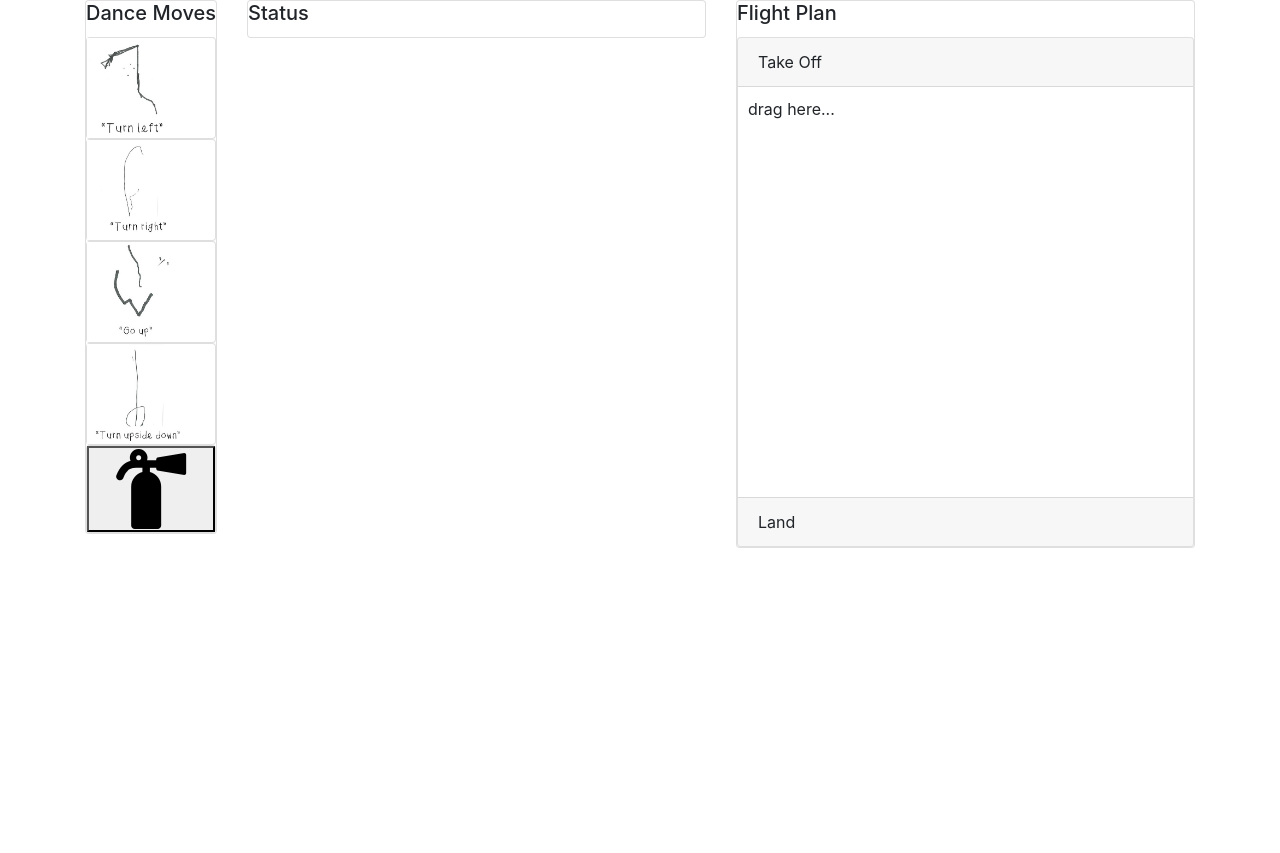
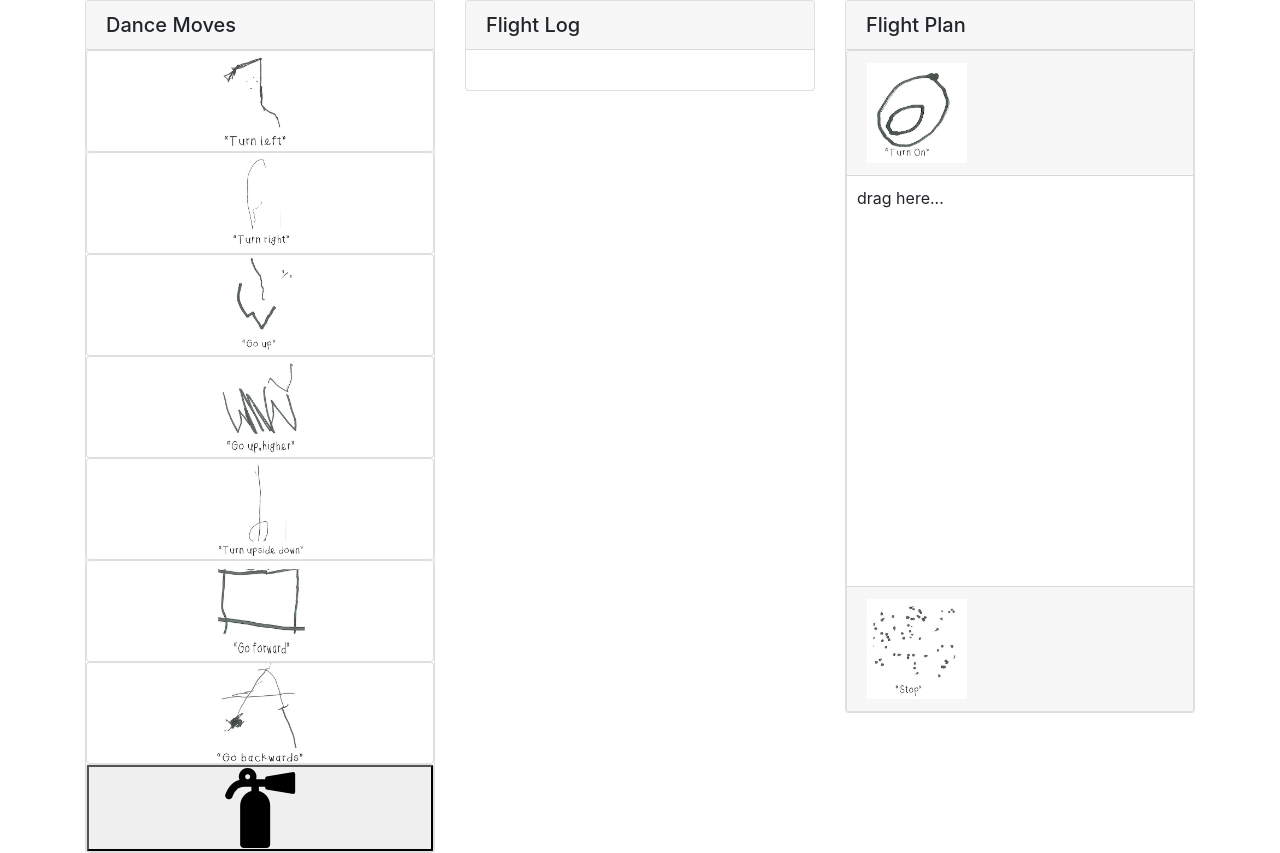
Before and after one commit to brentgardner/DronePilot, a website: page public/index.html in a window 1280 px wide. Before the commit the page ends 800 px from the top, so only its background shows below. Drawn offline with nearby package versions, Linux system fonts and the light colour scheme; no server answers.

Commit message:
added logging emit to client

```diff
--- a/public/index.html
+++ b/public/index.html
@@ -17,64 +17,79 @@
           padding: 10px;
         }
 
-        img{
+        .command img{
             height: 100px;
             width: 100px;
         }
+
+        #flightlogs { list-style-type: none; margin: 0; padding: 0; }
+        #flightlogs li { padding: 5px 10px; }
+        #flightlogs li:nth-child(odd) { background: #eee; }
+        #flightlogs { margin-bottom: 40px }
     </style>
 </head>
 <body>
 
   <div class="container">
     <div class="row">
-      <div class="col-auto">
+      <div class="col-sm">
         <div class="card" id="drone-app">
-          <h5 class="card-title">Dance Moves</h5>
+          <h5 class="card-header">Dance Moves</h5>
 
 
           <div class="card command">
-            <img id="btnturnleft" src="Turnleft.jpg" />
+            <img class="rounded mx-auto d-block" id="btnturnleft" src="Turnleft.jpg" draggable="false"/>
           </div>
 
           <div class="card command">
-            <img id="btnturnleft" src="Turnright.jpg" />
+            <img class="rounded mx-auto d-block" id="btnturnright" src="Turnright.jpg" draggable="false"/>
           </div>
 
           <div class="card command">
-            <img id="btnturnleft" src="Goup.jpg" />
+            <img class="rounded mx-auto d-block" id="btngoup" src="Goup.jpg" draggable="false" />
           </div>
 
           <div class="card command">
-            <img id="btnturnleft" src="Turnupsidedown.jpg" />
+            <img class="rounded mx-auto d-block" id="btngoupagain" src="Gouphigher.jpg" draggable="false"/>
           </div>
 
-
+          <div class="card command">
+            <img class="rounded mx-auto d-block" id="btnturnupsidedown" src="Turnupsidedown.jpg" draggable="false"/>
+          </div>
 
           <div class="card command">
-              <button class="fas fa-fire-extinguisher fa-5x" id="btnemergency"></button>
+            <img class="rounded mx-auto d-block" id="btngoforward" src="Goforward.jpg" draggable="false"/>
+          </div>
+
+          <div class="card command">
+            <img class="rounded mx-auto d-block" id="btngobackward" src="Gobackwards.jpg" draggable="false"/>
+          </div>
+
+          <div class="card command">
+              <button class="fas fa-fire-extinguisher fa-5x " id="btnemergency" draggable="false"></button>
           </div>
         </div>
       </div>
-      <div class="col">
+      <div class="col-sm">
         <div class="card">
             <div id="drone-status">
-                <h5 class="card-title">Status</h5>
-
+                <h5 class="card-header">Flight Log</h5>
+                <ul id="flightlogs"></ul>
             </div>
         </div>
       </div>
-      <div class="col">
+      <div class="col-sm">
         <div class="card">
-            <h5 class="card-title">Flight Plan</h5>
+            <h5 class="card-header">Flight Plan</h5>
             <div class='card' id="flightplan">
-                    <div class="card-header">
-                        Take Off
+                    <div class="card-header command">
+                        <img id="btnturnleft" src="Turnon.jpg" />
                     </div>
                     <div class="dropzone" >
                         <p>drag here...</p>
                     </div>
-                    <div class="card-footer">
-                        Land
+                    <div class="card-footer command">
+                        <img id="btnturnleft" src="Stop.jpg" />
                     </div>
             </div>
         </div>
@@ -99,6 +114,10 @@
         alert("Ready!");
     });
 
+    socket.on('logging', function(msg){
+        $('#flightlogs').append($('<li>').text(msg));
+        window.scrollTo(0, document.body.scrollHeight);
+    });
     // btntakeoff.addEventListener('click', function() {
     // socket.emit('takeoff', socket.id);
     // });
@@ -192,6 +211,7 @@
         if ( event.target.className == "dropzone" ) {
             event.target.style.background = "";
             var nodeCopy = dragged.cloneNode(true);
+            console.log(nodeCopy);
             event.target.appendChild(nodeCopy);
         }
 
```
Also changed, not shown: server/app.js (+8 -8 lines), server/server-app.js (+5 -2 lines), readme.md.
